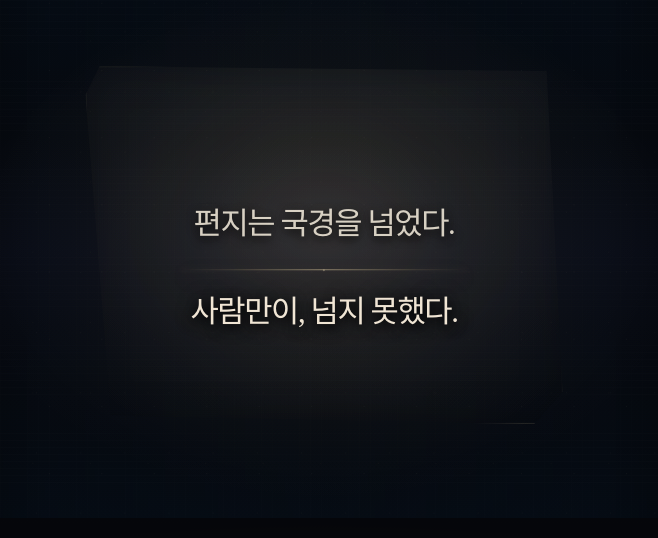
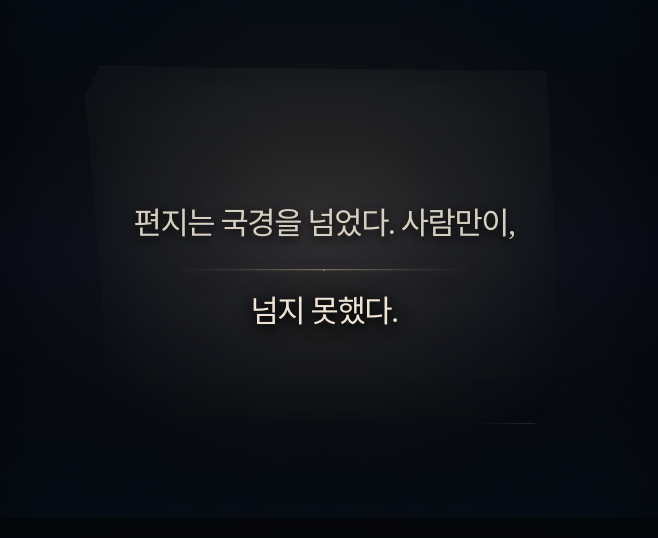
Before and after one commit to chorocmint-oss/perla_webtoon, a website: page index.html in a window 1280 px wide. Shown: the part 3368-3906 px from the top of the page, without its empty margins (316-974 px from the left). Drawn offline with Linux system fonts and the light colour scheme.

Commit message:
Update index.html

```diff
--- a/index.html
+++ b/index.html
@@ -66,12 +66,11 @@
       <section class="export-panel transition-panel door-to-letter-transition" aria-hidden="true"></section>
 
       <section class="export-panel text-panel letter-panel">
-        <div class="paper-grain"></div>
-        <div class="text-center letter-text">
-          <span class="letter-line letter-line-crossed">편지는 국경을 넘었다.</span>
-          <span class="border-line" aria-hidden="true"></span>
-          <span class="letter-line letter-line-stopped">사람만이, 넘지 못했다.</span>
-        </div>
+<div class="text-center letter-text">
+  <span class="letter-line letter-line-crossed">편지는 국경을 넘었다. 사람만이,</span>
+  <span class="border-line" aria-hidden="true"></span>
+  <span class="letter-line letter-line-stopped">넘지 못했다.</span>
+</div>
       </section>
 
       <section class="export-panel transition-panel letter-to-goodbye-transition" aria-hidden="true"></section>
```
